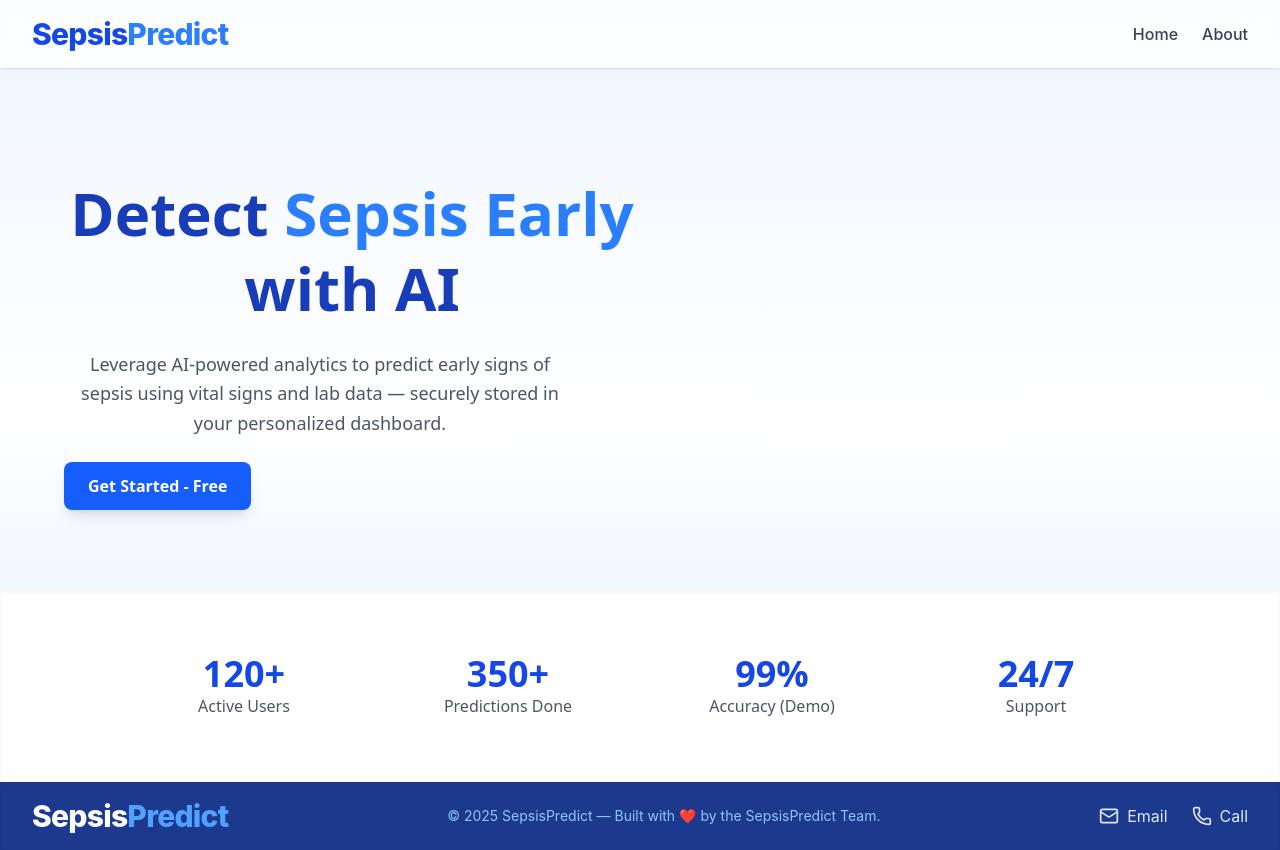
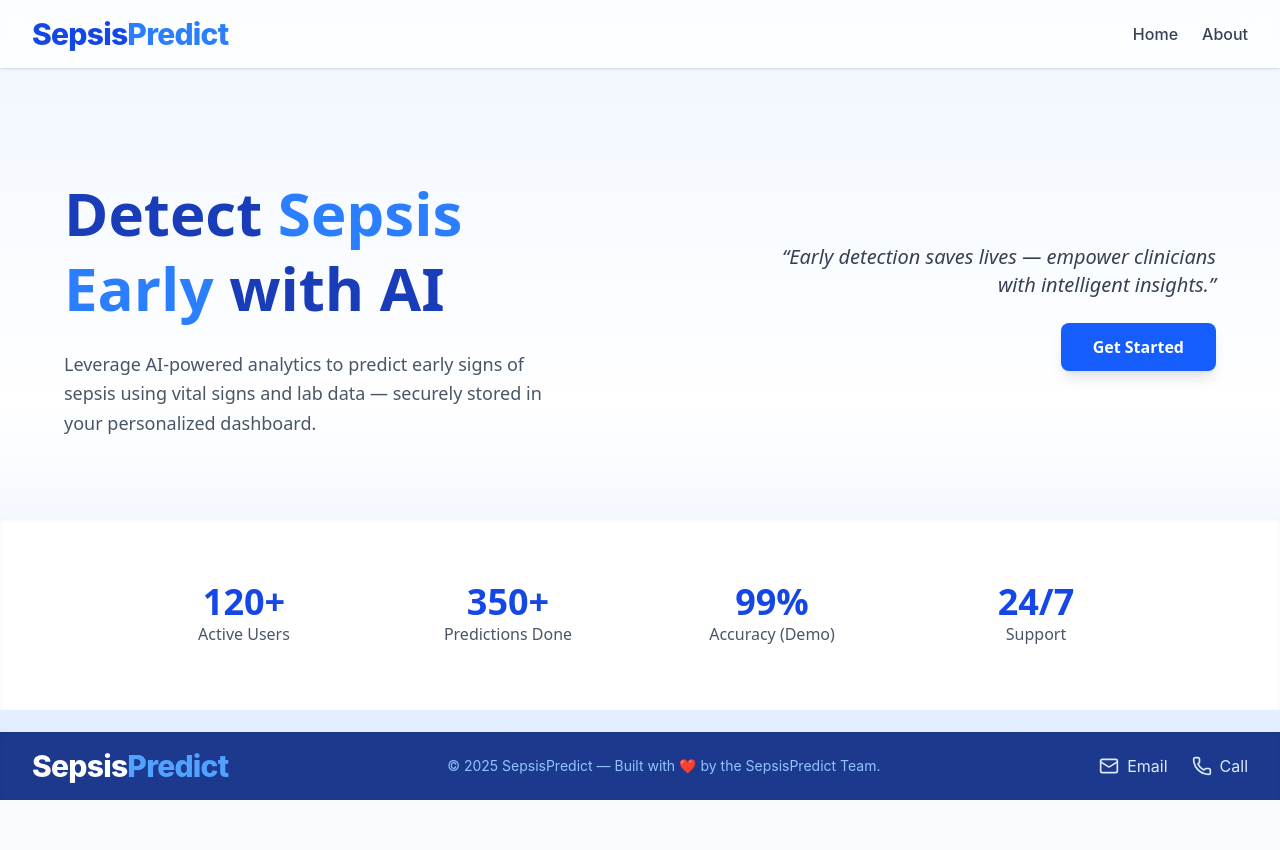
Before and after one commit to LetMeCraft/SEP-SYSTEM, a React (Vite) app in the folder frontend/: page / in a window 1280 px wide. After the commit the page ends 800 px from the top, so only its background shows below. Built offline with nearby package versions, Linux system fonts and the light colour scheme; no server answers.

Commit message:
landing page fix

```diff
--- a/frontend/src/pages/Landing.jsx
+++ b/frontend/src/pages/Landing.jsx
@@ -13,7 +13,7 @@ export default function Landing() {
         transition={{ duration: 0.8 }}
       >
         {/* Left Text */}
-        <div className="md:w-1/2 space-y-6 text-center md:text-center">
+        <div className="md:w-1/2 space-y-6 text-center md:text-left">
           <h2 className="text-5xl md:text-6xl font-extrabold leading-tight text-blue-800">
             Detect <span className="text-blue-500">Sepsis Early</span> with AI
           </h2>
@@ -21,17 +21,19 @@ export default function Landing() {
             Leverage AI-powered analytics to predict early signs of sepsis
             using vital signs and lab data — securely stored in your personalized dashboard.
           </p>
-
-          <div className="flex justify-center md:justify-start gap-4 mt-6">
-            <Link to="/auth">
-              <button className="bg-blue-600 text-white px-6 py-3 rounded-lg font-semibold hover:bg-blue-700 transition-all shadow-lg">
-                Get Started - Free
-              </button>
-            </Link>
-          </div>
         </div>
 
-
+        {/* Right Side: Quote + Button */}
+        <div className="md:w-1/2 flex flex-col items-center md:items-end space-y-6">
+          <p className="italic text-gray-700 text-lg md:text-xl text-center md:text-right max-w-md">
+            “Early detection saves lives — empower clinicians with intelligent insights.”
+          </p>
+          <Link to="/auth">
+            <button className="bg-blue-600 text-white px-8 py-3 rounded-lg font-semibold hover:bg-blue-700 transition-all shadow-lg hover:scale-105">
+              Get Started
+            </button>
+          </Link>
+        </div>
       </motion.section>
 
       {/* Stats Section */}
```
